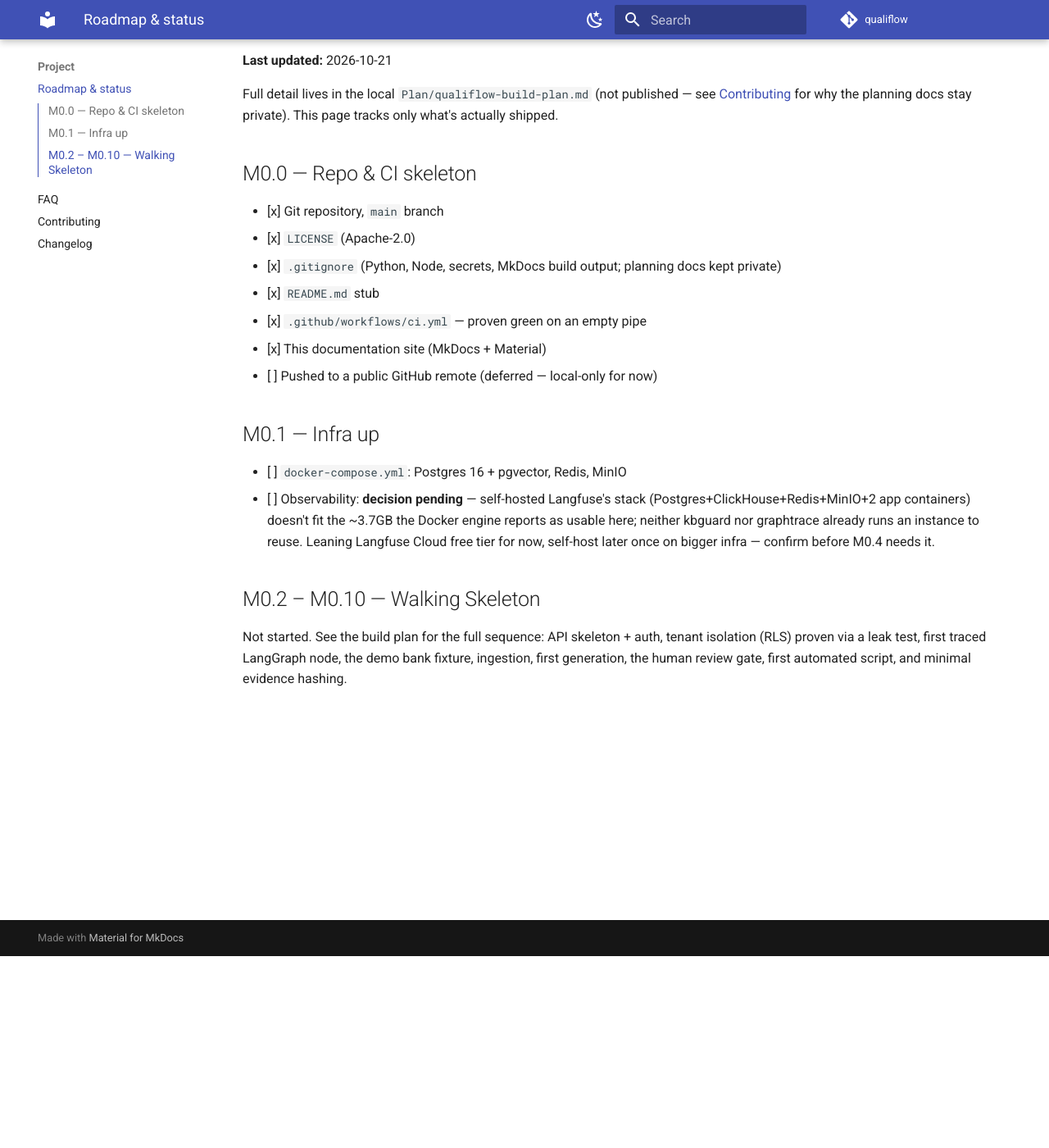
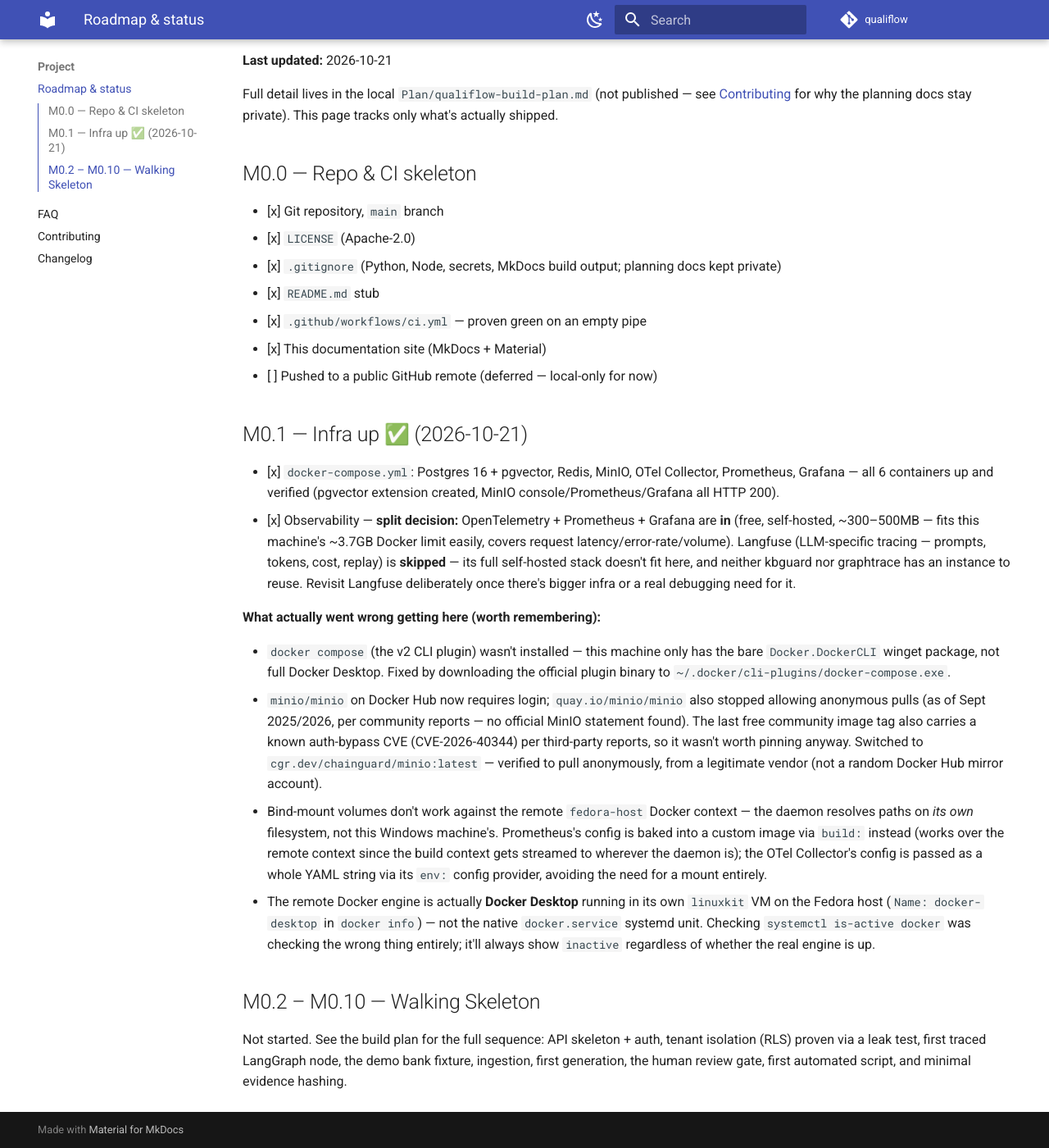
Before and after one commit to devbyanoop/qualiflow, an MkDocs documentation site: the page built from docs/project/roadmap.md, in a window 1280 px wide and 1400 px high, scrolled down 234 px. Shown: the whole window at 82% size. Built offline with MkDocs 1.6.1 and Material for MkDocs 9.7.7, drawn with Linux system fonts in a browser that asks for light colours; comment, search, counter and statistics services are not loaded.

Commit message:
M0.1: infra up — Postgres/pgvector, Redis, MinIO, OTel+Prometheus+Grafana
Verified against the remote fedora-host Docker context: pgvector
extension created, MinIO console/Prometheus/Grafana all reachable.
Worked around three real-world gotchas along the way (missing compose
plugin, MinIO's anonymous-pull lockdown, remote-context bind mounts
not resolving against this machine's filesystem) — detailed in
docs/project/roadmap.md.

```diff
--- a/docs/project/roadmap.md
+++ b/docs/project/roadmap.md
@@ -16,10 +16,17 @@
 - [x] This documentation site (MkDocs + Material)
 - [ ] Pushed to a public GitHub remote (deferred — local-only for now)
 
-## M0.1 — Infra up
+## M0.1 — Infra up ✅ (2026-10-21)
 
-- [ ] `docker-compose.yml`: Postgres 16 + pgvector, Redis, MinIO
-- [ ] Observability: **decision pending** — self-hosted Langfuse's stack (Postgres+ClickHouse+Redis+MinIO+2 app containers) doesn't fit the ~3.7GB the Docker engine reports as usable here; neither kbguard nor graphtrace already runs an instance to reuse. Leaning Langfuse Cloud free tier for now, self-host later once on bigger infra — confirm before M0.4 needs it.
+- [x] `docker-compose.yml`: Postgres 16 + pgvector, Redis, MinIO, OTel Collector, Prometheus, Grafana — all 6 containers up and verified (pgvector extension created, MinIO console/Prometheus/Grafana all HTTP 200).
+- [x] Observability — **split decision:** OpenTelemetry + Prometheus + Grafana are **in** (free, self-hosted, ~300–500MB — fits this machine's ~3.7GB Docker limit easily, covers request latency/error-rate/volume). Langfuse (LLM-specific tracing — prompts, tokens, cost, replay) is **skipped** — its full self-hosted stack doesn't fit here, and neither kbguard nor graphtrace has an instance to reuse. Revisit Langfuse deliberately once there's bigger infra or a real debugging need for it.
+
+**What actually went wrong getting here (worth remembering):**
+
+- `docker compose` (the v2 CLI plugin) wasn't installed — this machine only has the bare `Docker.DockerCLI` winget package, not full Docker Desktop. Fixed by downloading the official plugin binary to `~/.docker/cli-plugins/docker-compose.exe`.
+- `minio/minio` on Docker Hub now requires login; `quay.io/minio/minio` also stopped allowing anonymous pulls (as of Sept 2025/2026, per community reports — no official MinIO statement found). The last free community image tag also carries a known auth-bypass CVE (CVE-2026-40344) per third-party reports, so it wasn't worth pinning anyway. Switched to `cgr.dev/chainguard/minio:latest` — verified to pull anonymously, from a legitimate vendor (not a random Docker Hub mirror account).
+- Bind-mount volumes don't work against the remote `fedora-host` Docker context — the daemon resolves paths on *its own* filesystem, not this Windows machine's. Prometheus's config is baked into a custom image via `build:` instead (works over the remote context since the build context gets streamed to wherever the daemon is); the OTel Collector's config is passed as a whole YAML string via its `env:` config provider, avoiding the need for a mount entirely.
+- The remote Docker engine is actually **Docker Desktop** running in its own `linuxkit` VM on the Fedora host (`Name: docker-desktop` in `docker info`) — not the native `docker.service` systemd unit. Checking `systemctl is-active docker` was checking the wrong thing entirely; it'll always show `inactive` regardless of whether the real engine is up.
 
 ## M0.2 – M0.10 — Walking Skeleton
 
```
Also changed, not shown: docker-compose.yml (added, +102 -0 lines), docs/project/changelog.md (+1 -0 lines), 3 other files.
